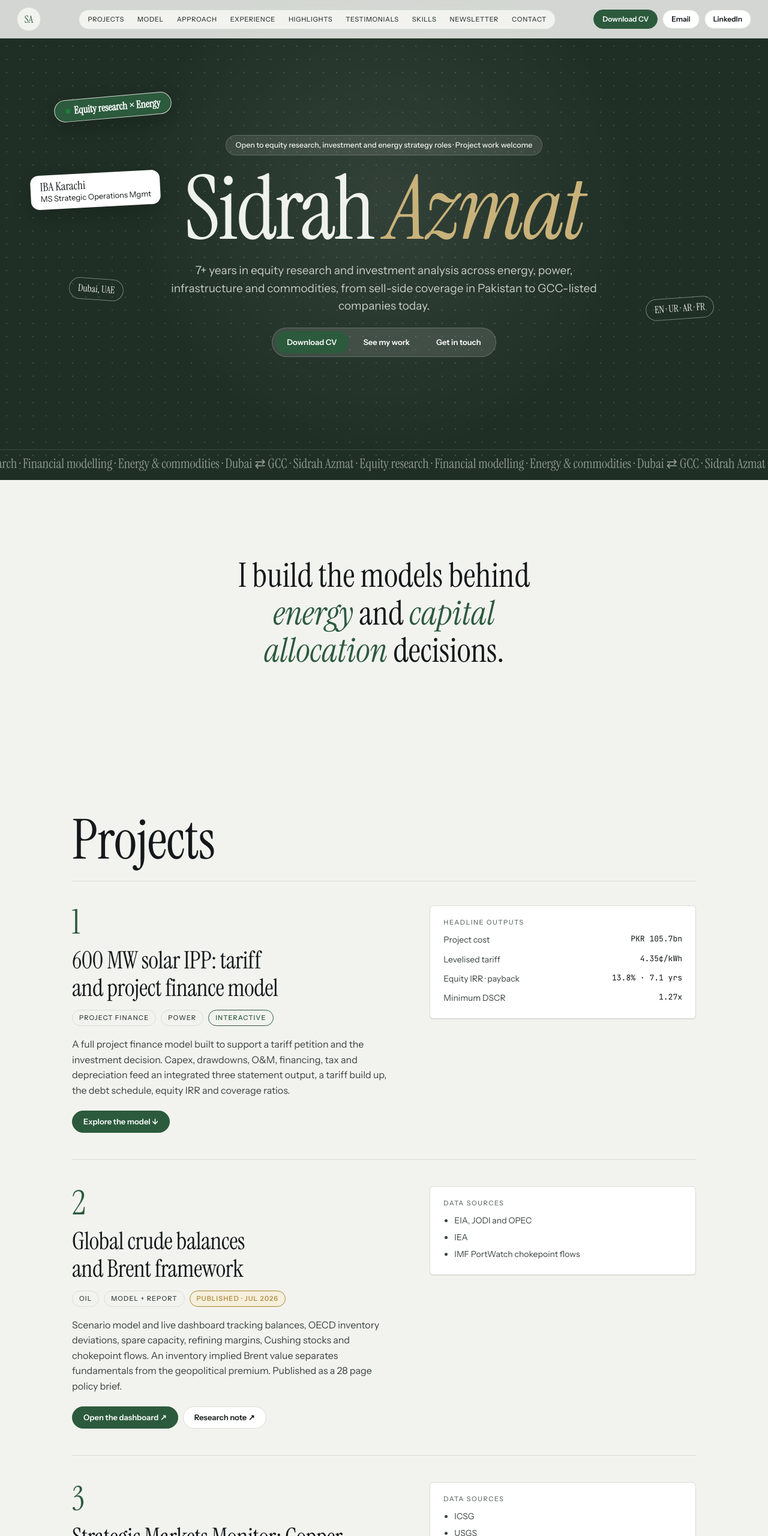
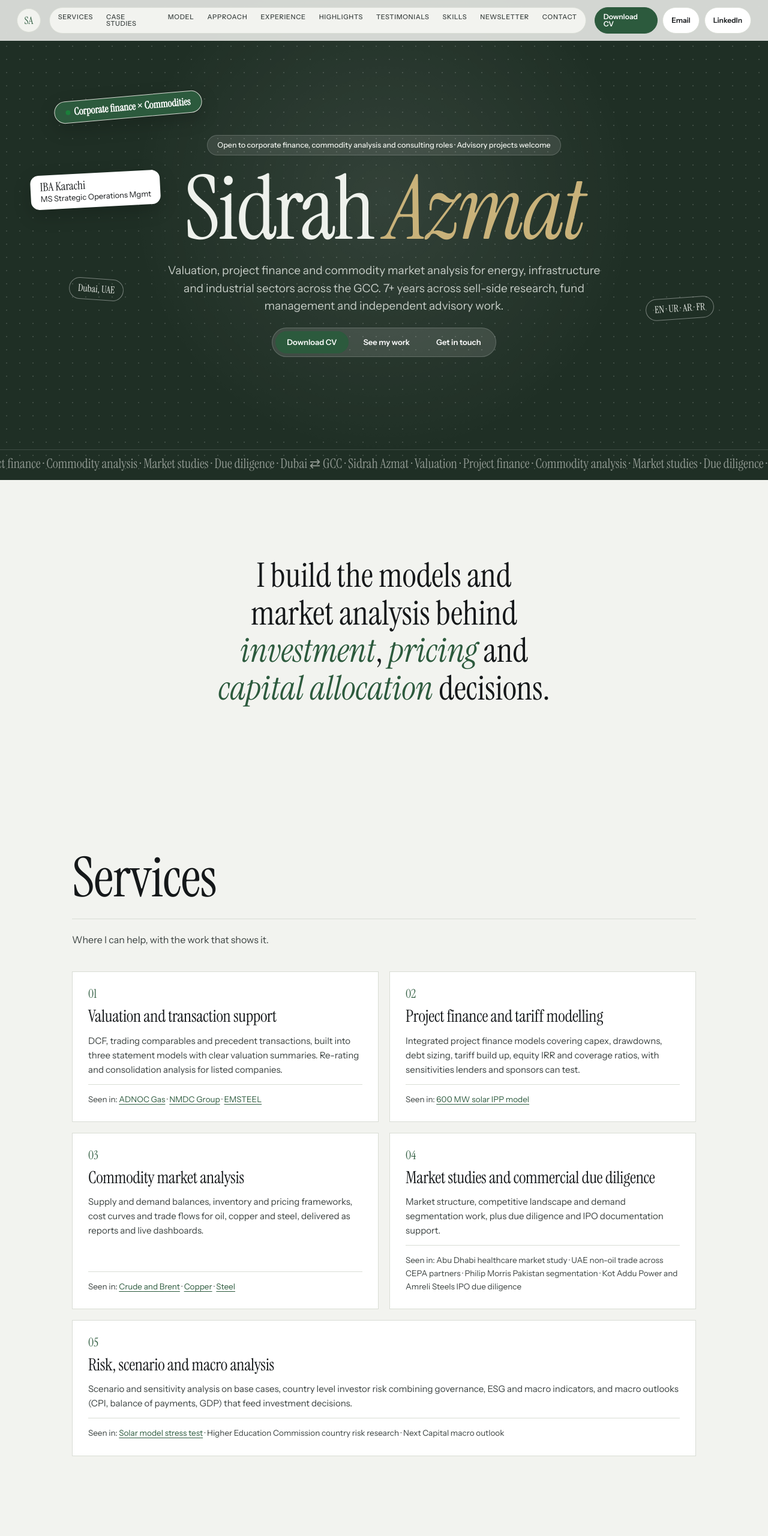
Before and after one commit to sidrahazmat-coder/sidrahazmat-coder.github.io, a plain HTML site: page index.html in a window 1280 px wide. Shown: the top 2560 px of the page at 60% size. Drawn offline with nearby package versions, Linux system fonts and the light colour scheme.

Commit message:
Reposition site toward corporate finance, commodity analysis and consulting
Co-Authored-By: Claude Opus 5.5 <noreply@anthropic.com>
Claude-Session: https://claude.ai/code/session_01L9jnCL8Qt3cxbhzDU7rWYR

```diff
--- a/index.html
+++ b/index.html
@@ -3,8 +3,8 @@
 <head>
 <meta charset="utf-8">
 <meta name="viewport" content="width=device-width, initial-scale=1, viewport-fit=cover">
-<meta name="description" content="Sidrah Azmat: equity research, financial modelling and valuation across energy, commodities and capital markets. Dubai, UAE.">
-<title>Sidrah Azmat · Portfolio</title>
+<meta name="description" content="Sidrah Azmat: valuation, project finance, commodity market analysis and market studies for energy, infrastructure and industrial sectors. Dubai, UAE.">
+<title>Sidrah Azmat · Corporate finance and commodity analysis</title>
 <link rel="preconnect" href="https://fonts.googleapis.com">
 <link rel="preconnect" href="https://fonts.gstatic.com" crossorigin>
 <link rel="stylesheet" href="https://fonts.googleapis.com/css2?family=Instrument+Sans:wght@400;500;600&family=Instrument+Serif:ital@0;1&family=JetBrains+Mono:wght@400;600&display=swap">
@@ -96,6 +96,18 @@ header.top{position:fixed;inset:0 0 auto 0;z-index:20;padding-top:env(safe-area-
 section.block{padding-block:clamp(64px,9vw,110px)}
 section.tint{background:var(--band)}
 .intro{color:var(--ink-2);max-width:62ch;margin:-18px 0 40px}
+
+/* services */
+.svc{display:grid;grid-template-columns:repeat(2,minmax(0,1fr));gap:18px}
+.scard{background:var(--surface);border:1px solid var(--line);padding:26px;display:flex;flex-direction:column;gap:12px}
+.scard .n{font:400 20px/1 var(--serif);color:var(--accent)}
+.scard h3{font-size:28px}
+.scard p{color:var(--ink-2);font-size:15px}
+.scard .seen{margin-top:auto;padding-top:14px;border-top:1px solid var(--line);font-size:13.5px;color:var(--ink-2)}
+.scard .seen a{color:var(--accent);text-underline-offset:3px}
+.scard.wide{grid-column:1 / -1}
+@media (max-width:820px){.svc{grid-template-columns:1fr}}
+.pitem .q{font:400 italic 21px/1.3 var(--serif);color:var(--ink);margin-bottom:14px;padding-left:14px;border-left:2px solid var(--gold)}
 
 /* projects */
 .plist{display:flex;flex-direction:column}
@@ -255,7 +267,8 @@ footer{border-top:1px solid var(--line);padding-block:26px;font-size:13px;color:
   <nav class="nav" aria-label="Main">
     <a class="logo" href="#home" aria-label="Back to top">SA</a>
     <ul class="links" id="links">
-      <li><a href="#projects">Projects</a></li>
+      <li><a href="#services">Services</a></li>
+      <li><a href="#projects">Case studies</a></li>
       <li><a href="#solar">Model</a></li>
       <li><a href="#approach">Approach</a></li>
       <li><a href="#experience">Experience</a></li>
@@ -278,38 +291,79 @@ footer{border-top:1px solid var(--line);padding-block:26px;font-size:13px;color:
 <main>
   <!-- HERO -->
   <section class="hero" id="home">
-    <div class="float pill f1">Equity research × Energy</div>
+    <div class="float pill f1">Corporate finance × Commodities</div>
     <div class="float f2"><b>IBA Karachi</b>MS Strategic Operations Mgmt</div>
     <div class="float ghost f3">Dubai, UAE</div>
     <div class="float ghost f5">EN · UR · AR · FR</div>
     <div class="hero-core">
-      <span class="avail">Open to equity research, investment and energy strategy roles · Project work welcome</span>
+      <span class="avail">Open to corporate finance, commodity analysis and consulting roles · Advisory projects welcome</span>
       <h1>Sidrah <em>Azmat</em></h1>
-      <p class="lede">7+ years in equity research and investment analysis across energy, power, infrastructure and commodities, from sell-side coverage in Pakistan to GCC-listed companies today.</p>
+      <p class="lede">Valuation, project finance and commodity market analysis for energy, infrastructure and industrial sectors across the GCC. 7+ years across sell-side research, fund management and independent advisory work.</p>
       <div class="btns">
         <a class="btn primary" href="cv/Sidrah_Azmat_CV.pdf" target="_blank" rel="noopener">Download CV</a>
         <a class="btn" href="#projects">See my work</a>
         <a class="btn" href="#contact">Get in touch</a>
       </div>
     </div>
-    <div class="ticker" aria-hidden="true"><div>Sidrah Azmat · Equity research · Financial modelling · Energy &amp; commodities · Dubai ⇄ GCC · Sidrah Azmat · Equity research · Financial modelling · Energy &amp; commodities · Dubai ⇄ GCC · Sidrah Azmat · Equity research · Financial modelling · Energy &amp; commodities · Dubai ⇄ GCC · Sidrah Azmat · Equity research · Financial modelling · Energy &amp; commodities · Dubai ⇄ GCC ·&nbsp;</div></div>
+    <div class="ticker" aria-hidden="true"><div>Sidrah Azmat · Valuation · Project finance · Commodity analysis · Market studies · Due diligence · Dubai ⇄ GCC · Sidrah Azmat · Valuation · Project finance · Commodity analysis · Market studies · Due diligence · Dubai ⇄ GCC · Sidrah Azmat · Valuation · Project finance · Commodity analysis · Market studies · Due diligence · Dubai ⇄ GCC · Sidrah Azmat · Valuation · Project finance · Commodity analysis · Market studies · Due diligence · Dubai ⇄ GCC ·&nbsp;</div></div>
   </section>
 
   <!-- STATEMENT -->
   <section class="statement">
-    <div class="wrap"><p>I build the models behind <em>energy</em> and <em>capital allocation</em> decisions.</p></div>
+    <div class="wrap"><p>I build the models and market analysis behind <em>investment</em>, <em>pricing</em> and <em>capital allocation</em> decisions.</p></div>
+  </section>
+
+  <!-- SERVICES -->
+  <section class="block" id="services">
+    <div class="wrap">
+      <h2 class="title">Services</h2>
+      <p class="intro">Where I can help, with the work that shows it.</p>
+      <div class="svc">
+        <article class="scard">
+          <span class="n">01</span>
+          <h3>Valuation and transaction support</h3>
+          <p>DCF, trading comparables and precedent transactions, built into three statement models with clear valuation summaries. Re-rating and consolidation analysis for listed companies.</p>
+          <div class="seen">Seen in: <a href="#case-adnoc">ADNOC Gas</a> · <a href="#case-nmdc">NMDC Group</a> · <a href="#case-emsteel">EMSTEEL</a></div>
+        </article>
+        <article class="scard">
+          <span class="n">02</span>
+          <h3>Project finance and tariff modelling</h3>
+          <p>Integrated project finance models covering capex, drawdowns, debt sizing, tariff build up, equity IRR and coverage ratios, with sensitivities lenders and sponsors can test.</p>
+          <div class="seen">Seen in: <a href="#solar">600 MW solar IPP model</a></div>
+        </article>
+        <article class="scard">
+          <span class="n">03</span>
+          <h3>Commodity market analysis</h3>
+          <p>Supply and demand balances, inventory and pricing frameworks, cost curves and trade flows for oil, copper and steel, delivered as reports and live dashboards.</p>
+          <div class="seen">Seen in: <a href="#case-crude">Crude and Brent</a> · <a href="#case-copper">Copper</a> · <a href="#case-steel">Steel</a></div>
+        </article>
+        <article class="scard">
+          <span class="n">04</span>
+          <h3>Market studies and commercial due diligence</h3>
+          <p>Market structure, competitive landscape and demand segmentation work, plus due diligence and IPO documentation support.</p>
+          <div class="seen">Seen in: Abu Dhabi healthcare market study · UAE non-oil trade across CEPA partners · Philip Morris Pakistan segmentation · Kot Addu Power and Amreli Steels IPO due diligence</div>
+        </article>
+        <article class="scard wide">
+          <span class="n">05</span>
+          <h3>Risk, scenario and macro analysis</h3>
+          <p>Scenario and sensitivity analysis on base cases, country level investor risk combining governance, ESG and macro indicators, and macro outlooks (CPI, balance of payments, GDP) that feed investment decisions.</p>
+          <div class="seen">Seen in: <a href="#solar">Solar model stress test</a> · Higher Education Commission country risk research · Next Capital macro outlook</div>
+        </article>
+      </div>
+    </div>
   </section>
 
   <!-- PROJECTS -->
   <section class="block" id="projects">
     <div class="wrap">
-      <h2 class="title">Projects</h2>
+      <h2 class="title">Case studies</h2>
       <div class="plist">
 
         <article class="pitem">
           <div>
             <div class="n">1</div>
             <h3>600 MW solar IPP: tariff and project finance model</h3>
+            <p class="q">What tariff supports the investment case, and how much stress can the lenders take?</p>
             <div class="tags"><span class="tag">Project finance</span><span class="tag">Power</span><span class="tag live">Interactive</span></div>
             <p>A full project finance model built to support a tariff petition and the investment decision. Capex, drawdowns, O&amp;M, financing, tax and depreciation feed an integrated three statement output, a tariff build up, the debt schedule, equity IRR and coverage ratios.</p>
             <div class="go"><a class="btn primary" href="#solar">Explore the model ↓</a></div>
@@ -325,10 +379,11 @@ footer{border-top:1px solid var(--line);padding-block:26px;font-size:13px;color:
           </div>
         </article>
 
-        <article class="pitem">
+        <article class="pitem" id="case-crude">
           <div>
             <div class="n">2</div>
             <h3>Global crude balances and Brent framework</h3>
+            <p class="q">How much of the Brent price is fundamentals, and how much is geopolitical premium?</p>
             <div class="tags"><span class="tag">Oil</span><span class="tag">Model + report</span><span class="tag status">Published · Jul 2026</span></div>
             <p>Scenario model and live dashboard tracking balances, OECD inventory deviations, spare capacity, refining margins, Cushing stocks and chokepoint flows. An inventory implied Brent value separates fundamentals from the geopolitical premium. Published as a 28 page policy brief.</p>
             <div class="go"><a class="btn primary" href="https://crude-dashboard.pages.dev/frontend/" target="_blank" rel="noopener">Open the dashboard ↗</a><a class="btn" href="https://sidrahakhan.substack.com/p/emea-crude-oil-market-monitor-from" target="_blank" rel="noopener">Research note ↗</a></div>
@@ -339,10 +394,11 @@ footer{border-top:1px solid var(--line);padding-block:26px;font-size:13px;color:
           </div>
         </article>
 
-        <article class="pitem">
+        <article class="pitem" id="case-copper">
           <div>
             <div class="n">3</div>
             <h3>Strategic Markets Monitor: Copper</h3>
+            <p class="q">Where does the next tonne of copper come from, and is it enough for electrification demand?</p>
             <div class="tags"><span class="tag">Metals</span><span class="tag">Report</span><span class="tag status">Issue 02 · 35 pages</span></div>
             <p>A physical tonne framework on where the next tonne comes from. Tests mine pipelines, recycling and refining capacity against electrification demand.</p>
             <div class="go"><a class="btn primary" href="reports/copper-strategic-markets-monitor-issue-02.pdf" target="_blank" rel="noopener">Read the report (PDF) ↗</a><a class="btn" href="https://sidrahakhan.substack.com/p/strategic-markets-monitor-issue-02" target="_blank" rel="noopener">On Substack ↗</a></div>
@@ -353,10 +409,11 @@ footer{border-top:1px solid var(--line);padding-block:26px;font-size:13px;color:
           </div>
         </article>
 
-        <article class="pitem">
+        <article class="pitem" id="case-steel">
           <div>
             <div class="n">4</div>
             <h3>Steel market intelligence terminal</h3>
+            <p class="q">Which regions and production routes are cost competitive across steel products?</p>
             <div class="tags"><span class="tag">Steel</span><span class="tag">Python · JavaScript</span><span class="tag live">Live dashboard</span></div>
             <p>A market tool with an automated pipeline and live Google Sheets feed, comparing route economics across regions.</p>
             <div class="go"><a class="btn primary" href="https://sidrahazmat-coder.github.io/SidrahAKhan-SteelDashboard/" target="_blank" rel="noopener">Open the dashboard ↗</a></div>
@@ -367,10 +424,11 @@ footer{border-top:1px solid var(--line);padding-block:26px;font-size:13px;color:
           </div>
         </article>
 
-        <article class="pitem">
+        <article class="pitem" id="case-nmdc">
           <div>
             <div class="n">5</div>
             <h3>NMDC Group re-rating</h3>
+            <p class="q">Does the market price the consolidations, and what would a re-rating be worth?</p>
             <div class="tags"><span class="tag">Valuation</span><span class="tag">UAE</span></div>
             <p>Values the NMDC and NPCC and the ADNOC L&amp;S and ZMI consolidations, and models re-rating potential against peer EV/EBITDA multiples.</p>
             <div class="go"><a class="btn" href="https://www.linkedin.com/feed/update/urn:li:activity:7478806890395783168/" target="_blank" rel="noopener">Read the post ↗</a></div>
@@ -381,10 +439,11 @@ footer{border-top:1px solid var(--line);padding-block:26px;font-size:13px;color:
           </div>
         </article>
 
-        <article class="pitem">
+        <article class="pitem" id="case-adnoc">
           <div>
             <div class="n">6</div>
             <h3>ADNOC Gas valuation model</h3>
+            <p class="q">What is ADNOC Gas worth across three methods, and how do its margins and capital allocation compare with peers?</p>
             <div class="tags"><span class="tag">Model</span><span class="tag">UAE</span></div>
             <p>Three statement model with DCF, trading comparables and precedent transactions feeding a valuation summary and dashboard. Paired with a margin and capital allocation comparison against ADNOC Drilling and Aramco.</p>
           </div>
@@ -394,10 +453,11 @@ footer{border-top:1px solid var(--line);padding-block:26px;font-size:13px;color:
           </div>
         </article>
 
-        <article class="pitem">
+        <article class="pitem" id="case-emsteel">
           <div>
             <div class="n">7</div>
             <h3>EMSTEEL model and thesis</h3>
+            <p class="q">Can the UAE project pipeline and a lower carbon route support a re-rating?</p>
             <div class="tags"><span class="tag">Equity story</span><span class="tag">UAE</span></div>
             <p>Financial model and re-rating case tied to the UAE mega project pipeline and the carbon cost edge of its DRI-EAF route.</p>
           </div>
@@ -494,10 +554,10 @@ footer{border-top:1px solid var(--line);padding-block:26px;font-size:13px;color:
     <div class="wrap">
       <h2 class="title">Approach</h2>
       <div class="motivation">
-        <p class="big">Connecting surface value to fundamental value, with clear synthesis and no fluff.</p>
+        <p class="big">I’ve worked on both sides of an investment decision: building the case, and taking it to committee.</p>
         <div class="txt">
-          <p>I build the DCF, comparables and project finance models behind investment theses that committees can act on.</p>
-          <p>My path runs from sell-side coverage of E&amp;Ps, OMCs, refineries and IPPs in Pakistan, through managing part of an institutional equity book, to independent research on oil, metals and GCC-listed companies from Dubai.</p>
+          <p>As a sell-side analyst I built the DCF and comparables models behind recommendations to institutional clients. As a fund manager I presented ideas to an investment committee and won board approval for new positions.</p>
+          <p>Since 2025 I’ve worked independently from Dubai on oil, metals, trade and healthcare markets across the GCC. I also ran a small product business for four years, so I know what commercial decisions look like from the operator’s side.</p>
         </div>
       </div>
     </div>
@@ -507,9 +567,10 @@ footer{border-top:1px solid var(--line);padding-block:26px;font-size:13px;color:
     <div class="wrap">
       <h2 class="title">How I work</h2>
       <ol class="mlist">
-        <li><span>1</span>Start from the model, then write the thesis.</li>
-        <li><span>2</span>Separate what fundamentals justify from what the market is pricing.</li>
+        <li><span>1</span>Frame the question the decision depends on.</li>
+        <li><span>2</span>Build the model and test it against market data.</li>
         <li><span>3</span>Stress the base case before anyone else does.</li>
+        <li><span>4</span>Deliver a clear recommendation with the numbers behind it.</li>
       </ol>
     </div>
   </section>
@@ -642,10 +703,10 @@ footer{border-top:1px solid var(--line);padding-block:26px;font-size:13px;color:
     <div class="wrap">
       <h2 class="title">Skills and Interests</h2>
       <div class="igrid">
-        <div class="irow"><span class="label">Coverage</span><div class="tags"><span class="tag">IPPs</span><span class="tag">E&amp;P</span><span class="tag">Refining</span><span class="tag">OMCs</span><span class="tag">Utilities</span><span class="tag">Metals</span><span class="tag">Shipping</span><span class="tag">Pakistan</span><span class="tag">GCC</span></div></div>
+        <div class="irow"><span class="label">Sectors and markets</span><div class="tags"><span class="tag">IPPs</span><span class="tag">E&amp;P</span><span class="tag">Refining</span><span class="tag">OMCs</span><span class="tag">Utilities</span><span class="tag">Metals</span><span class="tag">Shipping</span><span class="tag">Pakistan</span><span class="tag">GCC</span></div></div>
         <div class="irow"><span class="label">Tools</span><div class="tags"><span class="tag">Excel</span><span class="tag">Bloomberg</span><span class="tag">Refinitiv</span><span class="tag">Python</span><span class="tag">R</span><span class="tag">SPSS</span><span class="tag">PowerPoint</span><span class="tag">JavaScript data viz</span></div></div>
-        <div class="irow"><span class="label">Analysis</span><p>Financial modelling and valuation (DCF, comps) · Project finance · Scenario and sensitivity analysis · Commodity analysis · Macroeconomic research · ESG and decarbonisation research</p></div>
-        <div class="irow"><span class="label">Markets and delivery</span><p>Industry and market research · Sell-side and consensus analysis · Commercial due diligence · Capital markets and ADX/SCA disclosure · Investment committee support · Investor presentations</p></div>
+        <div class="irow"><span class="label">Corporate finance</span><p>Financial modelling and valuation (DCF, comps) · Project finance · Scenario and sensitivity analysis · Commodity analysis · Macroeconomic research · ESG and decarbonisation research</p></div>
+        <div class="irow"><span class="label">Advisory and delivery</span><p>Industry and market research · Sell-side and consensus analysis · Commercial due diligence · Capital markets and ADX/SCA disclosure · Investment committee support · Investor presentations</p></div>
         <div class="irow"><span class="label">Education</span><p><strong>MS Strategic Operations Management</strong>, IBA Karachi · CGPA 3.62, highest in cohort</p><p><strong>BBA Finance &amp; HR</strong>, IBA Karachi</p></div>
         <div class="irow"><span class="label">Credentials</span><p>ESG Fundamentals for Financial Decision Making, CFI</p><p>Corporate Finance: ESG, PMI and NASBA (CPE)</p></div>
         <div class="irow"><span class="label">Publications</span><p>First author, <em>Modern Supply Chain Research and Applications</em> (Emerald), accepted</p><p>Second author, <em>International Business Review</em>, revise and resubmit</p></div>
@@ -678,7 +739,7 @@ footer{border-top:1px solid var(--line);padding-block:26px;font-size:13px;color:
     <div class="wrap contact">
       <span class="label">Contact</span>
       <h2>Let’s connect</h2>
-      <p>If you’re weighing a project, a stock or a market, let’s talk. Based in Dubai. Open to equity research, investment and energy strategy roles, and to project work.</p>
+      <p>Have a valuation, a project or a commodity market question? Let’s talk. Based in Dubai. Open to corporate finance, commodity analysis and consulting roles, and to advisory projects.</p>
       <a class="mail" id="email" href="mailto:sidrah.azmat@gmail.com">sidrah.azmat@gmail.com</a>
       <div class="row">
         <button class="btn primary" id="copyEmail" type="button">Copy email</button>
```
